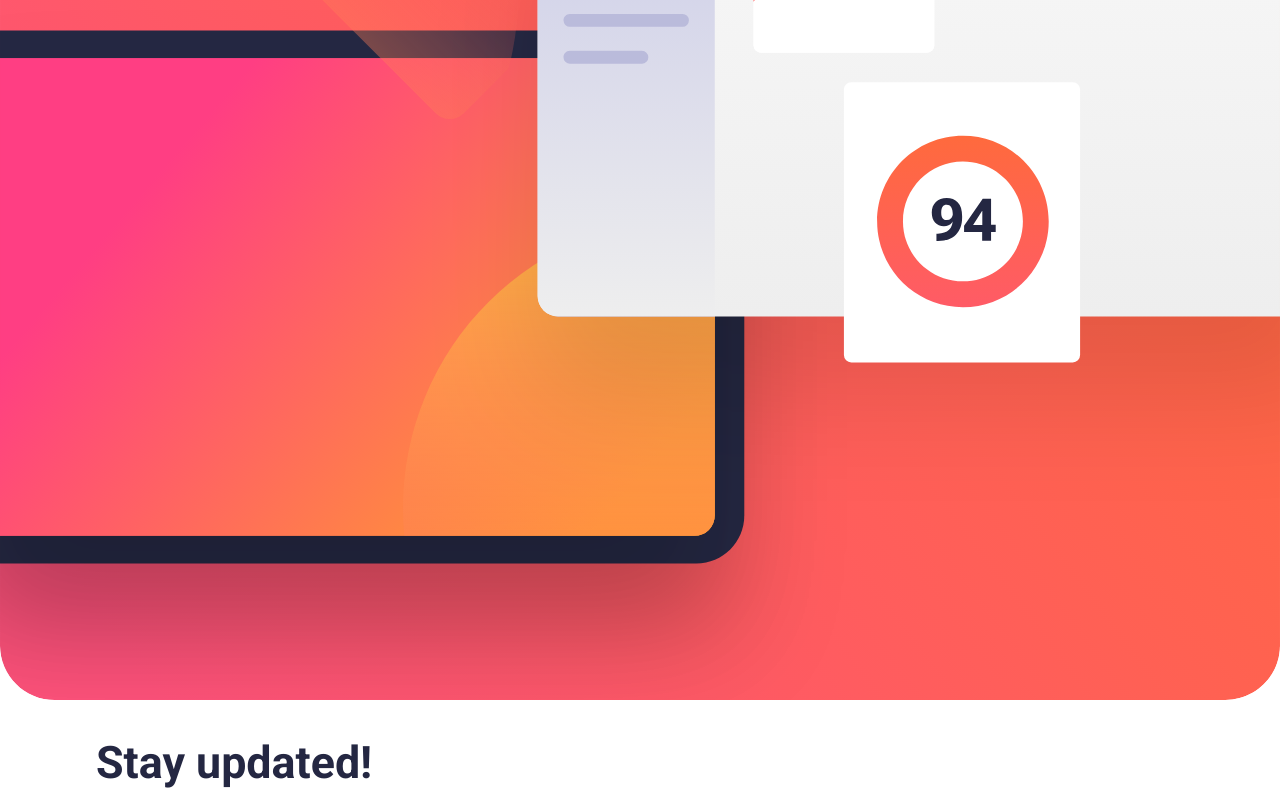
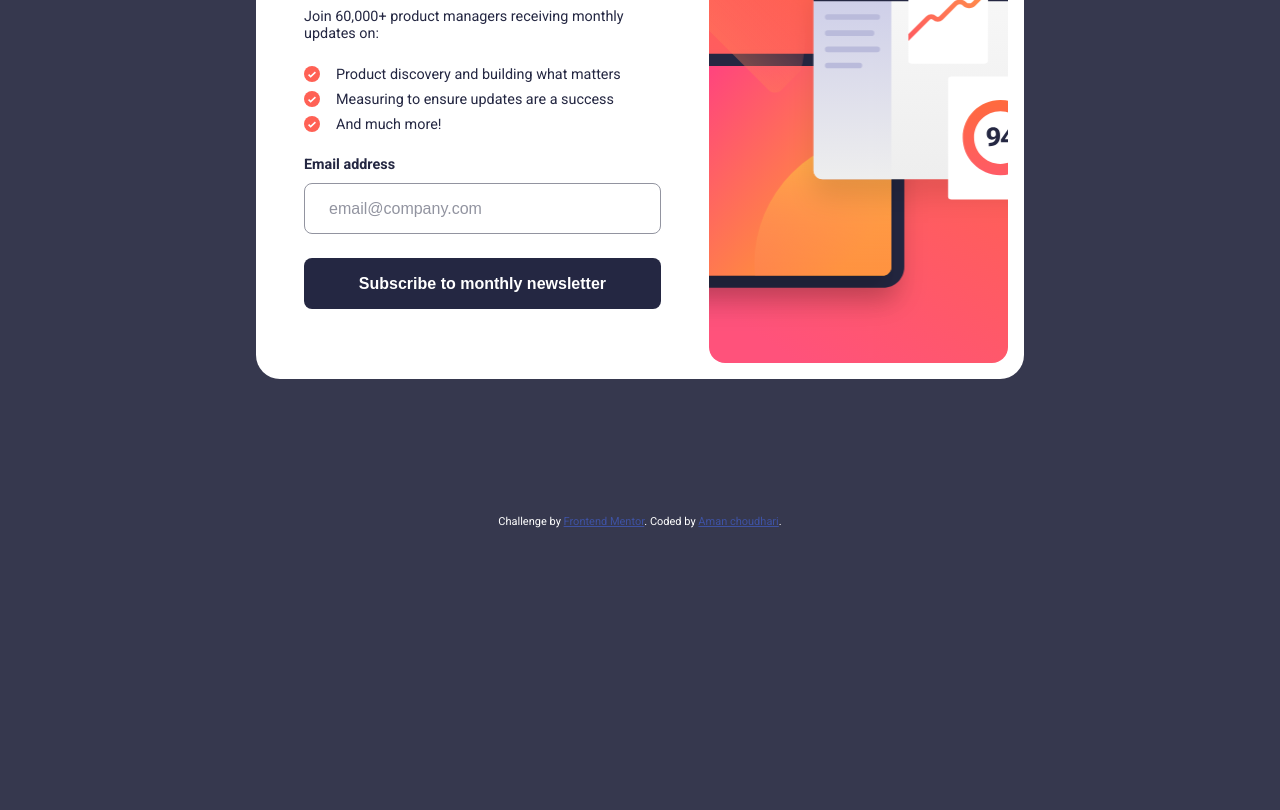
Before and after one commit to Aman12224/newsletter-sign-up-with-success-message, a plain HTML site: page index.html in a window 1280 px wide. Shown: the part 269-1079 px from the top of the page. After the commit the page ends 800 px from the top, so only its background shows below. Drawn offline with Linux system fonts and the light colour scheme.

Commit message:
disign complited

```diff
--- a/index.html
+++ b/index.html
@@ -32,8 +32,8 @@
   <main>
 
     <div class="container show">
-      <img src="./assets/images/illustration-sign-up-mobile.svg" class="hero" alt="">
-
+      <div class="wrapper">
+        <div class="hero"></div>
         <section>
           <div class="section-center">
             <div class="info">
@@ -59,31 +59,33 @@
                     </p>
                   </li>
                   <li>
-                  <p class="info-list-item"><span><img src="./assets/images/icon-list.svg" alt=""></span>And much more!
+                    <p class="info-list-item"><span><img src="./assets/images/icon-list.svg" alt=""></span>And much
+                      more!
                     </p>
                   </li>
                 </ul>
               </div>
             </div>
-
             <form class="submit-email">
-            <div class="form-container">
+              <div class="form-container ">
+                <div class="label-container">
                   <label for="email" class="email-label">Email address</label>
-              <input type="text" name="emil" class="email-address" placeholder="email@company.com">
-
+                  <label for="email" class="email-label error-label">Valid email required</label>
+                </div>
+                <input type="text" name="email" class="email-address email-error" placeholder="email@company.com">
                 <button class="btn submit-btn">
                   Subscribe to monthly newsletter
                 </button>
-
               </div>
             </form>
           </div>
         </section>
       </div>
+    </div>
 
   </main>
 
-  <aside class="submit-alert">
+  <aside class="submit-alert ">
     <div class="submit-alert-container">
       <img src="./assets/images/icon-success.svg" class="submit-img" alt="img">
       <h1 class="submit-title">
@@ -102,7 +104,7 @@
   <footer>
     <div class="attribution">
       Challenge by <a href="https://www.frontendmentor.io?ref=challenge" target="_blank">Frontend Mentor</a>.
-      Coded by <a href="#">Your Name Here</a>.
+      Coded by <a href="#">Aman choudhari</a>.
     </div>
   </footer>
 
--- a/styles.css
+++ b/styles.css
@@ -45,10 +45,10 @@ ul {
 .btn {
   width: 100%;
   margin: 1.5rem 0;
-  height: 3.5rem;
+  height: 3.2rem;
   border-radius: 8px;
   border: transparent;
-  color: white;
+  color: var(--White);
   background-color: var(--Dark-Slate-Grey);
   font-size: 1rem;
   font-weight: var(--weight-bold);
@@ -58,14 +58,19 @@ ul {
 /* main styles */
 
 .container {
-  width: 100vw;
+  /* width: 100vw; */
   display: none;
 }
 .container.show {
   display: block;
 }
 .hero {
+  background: url(./assets/images/illustration-sign-up-mobile.svg) center/cover
+    no-repeat;
   width: 100%;
+  height: 35vh;
+  border-radius: 0 0 16px 16px;
+  /* border: solid; */
 }
 
 .section-center {
@@ -87,14 +92,22 @@ ul {
 .info-list-item span {
   margin-right: 1rem;
 }
+.label-container {
+  display: flex;
+  justify-content: space-between;
+}
 .email-label {
   font-size: 0.9rem;
   font-weight: var(--weight-bold);
 }
+.error-label {
+  display: none;
+}
+
 .email-address {
   margin-top: 0.6rem;
   width: 100%;
-  height: 3.5rem;
+  height: 3.2rem;
   border: solid 1px var(--Grey);
   border-radius: 8px;
   padding-left: 1.5rem;
@@ -110,14 +123,26 @@ ul {
   border: solid 1px var(--Charcoal-Grey);
   box-shadow: none;
 }
-
+.form-container.form-error {
+  > .email-address {
+    color: var(--Tomato);
+    border: solid 1px var(--Tomato);
+    background-color: hsl(4, 100%, 67%, 0.15);
+  }
+  > .label-container {
+    > .error-label {
+      display: inline;
+      color: red;
+    }
+  }
+}
 /* submit alert */
 
 .submit-alert {
   position: absolute;
   z-index: 99;
   top: 0;
-  background-color: white;
+  background-color: var(--White);
   height: 100vh;
   display: none;
 }
@@ -148,3 +173,88 @@ ul {
 .dismiss-btn {
   margin-top: 15rem;
 }
+
+@media screen and (min-width: 750px) {
+  body {
+    background-color: var(--Charcoal-Grey);
+    font-size: 0.9rem;
+  }
+  .container {
+    /* background-color: var(--Dark-Slate-Grey); */
+    height: 98vh;
+    display: grid;
+    place-content: center;
+    padding: 6rem 0;
+  }
+  .wrapper {
+    display: grid;
+    grid-template-columns: 1.3fr 1fr;
+    grid-template-areas: "info hero";
+    gap: 3rem;
+    background-color: var(--White);
+    margin: 0 auto;
+    width: 48rem;
+    height: 32rem;
+    border-radius: 1.5rem;
+    padding: 1rem;
+  }
+
+  .section-center {
+    width: 100%;
+    grid-area: info;
+    padding-left: 2rem;
+  }
+  .hero {
+    grid-area: hero;
+    height: 100%;
+    background: url(./assets/images/illustration-sign-up-desktop.svg) no-repeat;
+    background-size: cover;
+    border-radius: 16px;
+  }
+  .info {
+    margin: 3rem 0 1rem 0;
+  }
+  .info-list-item {
+    margin-bottom: 0.3rem;
+  }
+  .info-list-item img {
+    width: 1rem;
+  }
+  .btn:hover {
+    background-color: #fe5679;
+    background: linear-gradient(to right, #fe5679, #ff693e 90%);
+    animation: fadein 0.3s ease-in-out;
+    transition: all 0.3s linear;
+  }
+  @keyframes fadein {
+    0% {
+      opacity: 75%;
+    }
+    100% {
+      opacity: 100%;
+    }
+  }
+  .attribution {
+    color: var(--White);
+  }
+
+  .submit-alert {
+    background-color: var(--Charcoal-Grey);
+    width: 100vw;
+  }
+  .submit-alert-container {
+    background-color: var(--White);
+    width: 27rem;
+    height: 27rem;
+    padding: 3rem;
+    margin: 8rem auto;
+    border-radius: 2rem;
+  }
+  .submit-img {
+    width: 3.5rem;
+    margin: 0 0 1.5rem 0;
+  }
+  .dismiss-btn {
+    margin: 0;
+  }
+}
```
Lines whose indentation alone changed are shown as unchanged.
